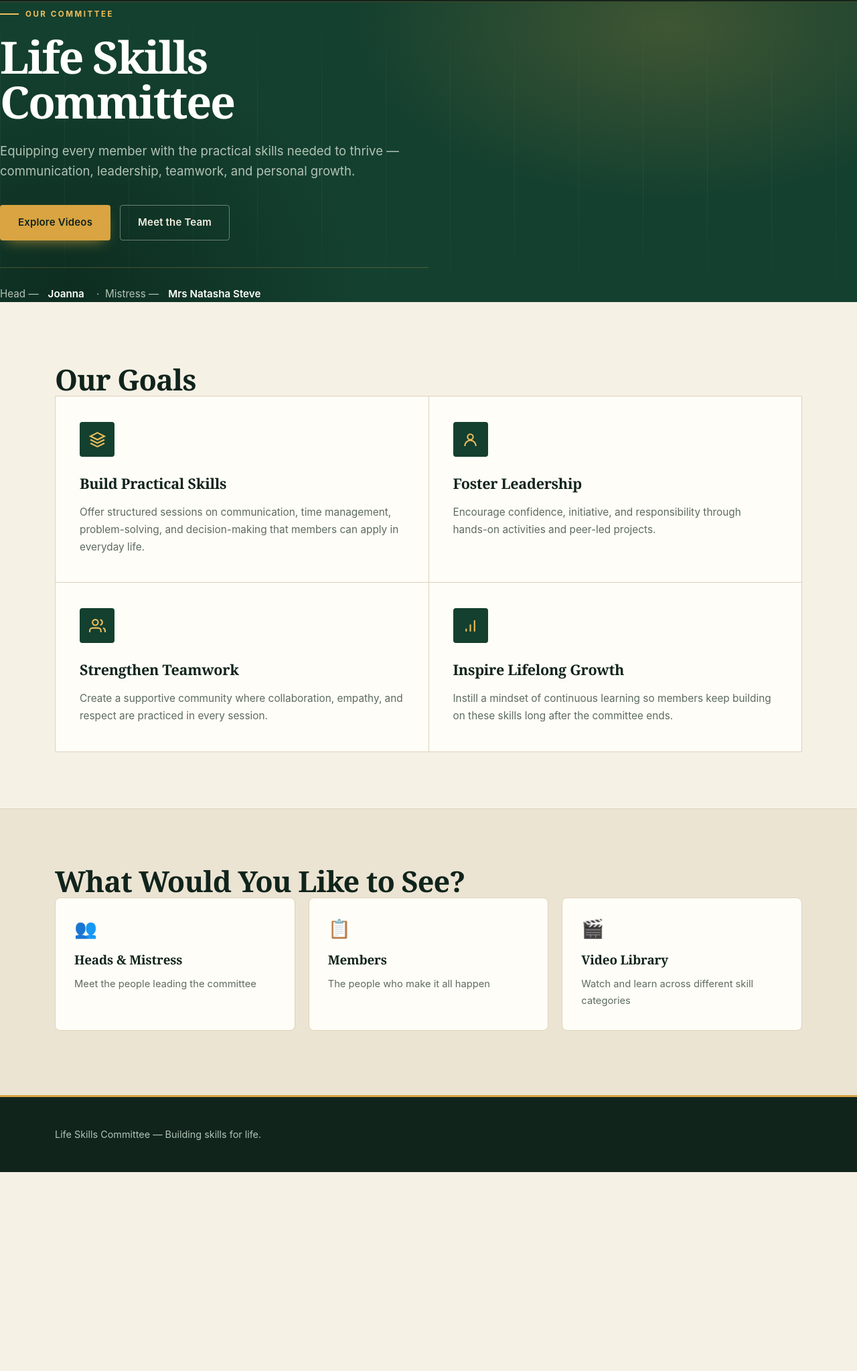
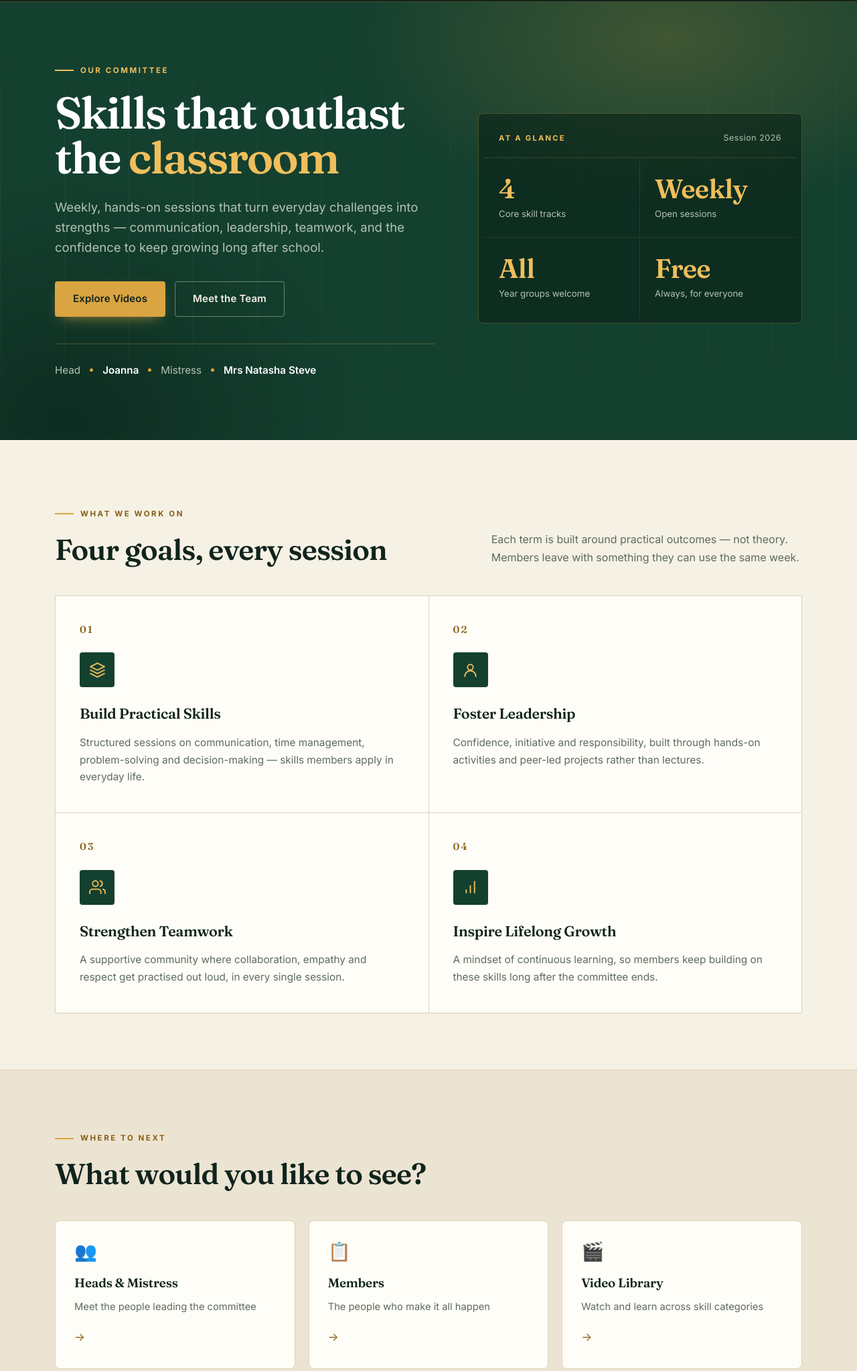
Before and after one commit to CoderGamerUnknow/Life-Skills-Comitties, a website: page public/index.html in a window 1280 px wide. Shown: the part 65-2112 px from the top of the page at 67% size. Before the commit the page ends 1815 px from the top, so only its background shows below. Drawn offline with Linux system fonts and the light colour scheme.

Commit message:
Fix navigation by linking to the deployed .html pages
The live deploy serves public/ statically with a catch-all fallback to
index.html, so every clean path (/members, /about, /videos, /admin) rendered
the home page and each nav link led back to it. Internal links now point at
the actual .html files, which the host serves directly. Also brings the pages
in line with the site's updated design (fonts, hero, goals and quick-link
markup, and per-page meta descriptions).

🤖 Generated with Codebuff
Co-Authored-By: Codebuff <noreply@codebuff.com>

```diff
--- a/public/about.html
+++ b/public/about.html
@@ -3,7 +3,14 @@
 <head>
   <meta charset="UTF-8" />
   <meta name="viewport" content="width=device-width, initial-scale=1.0" />
+  <meta name="description" content="Meet the Head and Mistress leading the Life Skills Committee." />
   <title>Heads & Mistress — Life Skills Committee</title>
+  <link rel="preconnect" href="https://fonts.googleapis.com" />
+  <link rel="preconnect" href="https://fonts.gstatic.com" crossorigin />
+  <link
+    href="https://fonts.googleapis.com/css2?family=Fraunces:opsz,wght@9..144,400;9..144,600;9..144,700&family=Inter:wght@400;500;600;700&display=swap"
+    rel="stylesheet"
+  />
   <link rel="stylesheet" href="css/style.css" />
 </head>
 <body>
@@ -14,10 +21,10 @@
     </div>
     <div class="nav-links">
       <a href="/" class="nav-link">Home</a>
-      <a href="about" class="nav-link active">Heads & Mistress</a>
-      <a href="members" class="nav-link">Members</a>
-      <a href="videos" class="nav-link">Video Library</a>
-      <a href="admin" class="nav-link admin-link">Admin</a>
+      <a href="/about.html" class="nav-link active">Heads & Mistress</a>
+      <a href="/members.html" class="nav-link">Members</a>
+      <a href="/videos.html" class="nav-link">Video Library</a>
+      <a href="/admin.html" class="nav-link admin-link">Admin</a>
     </div>
   </nav>
 
--- a/public/index.html
+++ b/public/index.html
@@ -3,7 +3,14 @@
 <head>
   <meta charset="UTF-8" />
   <meta name="viewport" content="width=device-width, initial-scale=1.0" />
+  <meta name="description" content="Life Skills Committee — practical sessions on communication, leadership, teamwork and personal growth." />
   <title>Life Skills Committee</title>
+  <link rel="preconnect" href="https://fonts.googleapis.com" />
+  <link rel="preconnect" href="https://fonts.gstatic.com" crossorigin />
+  <link
+    href="https://fonts.googleapis.com/css2?family=Fraunces:opsz,wght@9..144,400;9..144,600;9..144,700&family=Inter:wght@400;500;600;700&display=swap"
+    rel="stylesheet"
+  />
   <link rel="stylesheet" href="css/style.css" />
 </head>
 <body>
@@ -15,42 +22,87 @@
     </div>
     <div class="nav-links">
       <a href="/" class="nav-link active">Home</a>
-      <a href="about" class="nav-link">Heads & Mistress</a>
-      <a href="members" class="nav-link">Members</a>
-      <a href="videos" class="nav-link">Video Library</a>
-      <a href="admin" class="nav-link admin-link">Admin</a>
+      <a href="/about.html" class="nav-link">Heads &amp; Mistress</a>
+      <a href="/members.html" class="nav-link">Members</a>
+      <a href="/videos.html" class="nav-link">Video Library</a>
+      <a href="/admin.html" class="nav-link admin-link">Admin</a>
     </div>
   </nav>
 
-  <!-- Hero / intro -->
+  <!-- Hero -->
   <header class="hero">
+    <div class="section-inner">
+      <div class="hero-inner">
         <div class="hero-content">
           <span class="eyebrow">Our Committee</span>
-      <h1>Life Skills Committee</h1>
+          <h1>Skills that outlast the <em>classroom</em></h1>
           <p class="hero-sub">
-        Equipping every member with the practical skills needed to thrive —
-        communication, leadership, teamwork, and personal growth.
+            Weekly, hands-on sessions that turn everyday challenges into
+            strengths — communication, leadership, teamwork, and the confidence
+            to keep growing long after school.
           </p>
           <div class="hero-cta">
-        <a href="videos" class="btn btn-primary">Explore Videos</a>
-        <a href="about" class="btn btn-secondary">Meet the Team</a>
+            <a href="/videos.html" class="btn btn-primary">Explore Videos</a>
+            <a href="/about.html" class="btn btn-secondary">Meet the Team</a>
           </div>
           <p class="hero-leaders">
-        Head &mdash; <strong>Joanna</strong> &nbsp;&middot;&nbsp; Mistress &mdash;
+            <span>Head</span>
+            <span class="leader-dot"></span>
+            <strong>Joanna</strong>
+            <span class="leader-dot"></span>
+            <span>Mistress</span>
+            <span class="leader-dot"></span>
             <strong>Mrs Natasha Steve</strong>
           </p>
         </div>
-    <div class="hero-accent"></div>
+
+        <aside class="hero-panel" aria-label="Committee at a glance">
+          <div class="hero-panel-head">
+            <span>At a Glance</span>
+            <small>Session 2026</small>
+          </div>
+          <div class="hero-stats">
+            <div class="hero-stat">
+              <b>4</b>
+              <span>Core skill tracks</span>
+            </div>
+            <div class="hero-stat">
+              <b>Weekly</b>
+              <span>Open sessions</span>
+            </div>
+            <div class="hero-stat">
+              <b>All</b>
+              <span>Year groups welcome</span>
+            </div>
+            <div class="hero-stat">
+              <b>Free</b>
+              <span>Always, for everyone</span>
+            </div>
+          </div>
+        </aside>
+      </div>
+    </div>
   </header>
 
-  <!-- Goals section -->
+  <!-- Goals -->
   <section class="goals-section">
     <div class="section-inner">
-      <h2 class="section-title">Our Goals</h2>
+      <div class="section-head">
+        <div>
+          <span class="eyebrow">What we work on</span>
+          <h2 class="section-title">Four goals, every session</h2>
+        </div>
+        <p>
+          Each term is built around practical outcomes — not theory. Members
+          leave with something they can use the same week.
+        </p>
+      </div>
+
       <div class="goals-grid">
-        <div class="goal-card">
+        <article class="goal-card">
+          <span class="goal-num">01</span>
           <div class="goal-icon">
-            <svg viewBox="0 0 24 24" fill="none" stroke="currentColor" stroke-width="2">
+            <svg viewBox="0 0 24 24" fill="none" stroke="currentColor" stroke-width="1.8" stroke-linecap="round" stroke-linejoin="round">
               <path d="M12 2L2 7l10 5 10-5-10-5z"/>
               <path d="M2 17l10 5 10-5"/>
               <path d="M2 12l10 5 10-5"/>
@@ -58,27 +110,31 @@
           </div>
           <h3>Build Practical Skills</h3>
           <p>
-            Offer structured sessions on communication, time management,
-            problem-solving, and decision-making that members can apply
-            in everyday life.
+            Structured sessions on communication, time management,
+            problem-solving and decision-making — skills members apply in
+            everyday life.
           </p>
-        </div>
-        <div class="goal-card">
+        </article>
+
+        <article class="goal-card">
+          <span class="goal-num">02</span>
           <div class="goal-icon">
-            <svg viewBox="0 0 24 24" fill="none" stroke="currentColor" stroke-width="2">
+            <svg viewBox="0 0 24 24" fill="none" stroke="currentColor" stroke-width="1.8" stroke-linecap="round" stroke-linejoin="round">
               <circle cx="12" cy="8" r="4"/>
               <path d="M20 21a8 8 0 1 0-16 0"/>
             </svg>
           </div>
           <h3>Foster Leadership</h3>
           <p>
-            Encourage confidence, initiative, and responsibility through
-            hands-on activities and peer-led projects.
+            Confidence, initiative and responsibility, built through
+            hands-on activities and peer-led projects rather than lectures.
           </p>
-        </div>
-        <div class="goal-card">
+        </article>
+
+        <article class="goal-card">
+          <span class="goal-num">03</span>
           <div class="goal-icon">
-            <svg viewBox="0 0 24 24" fill="none" stroke="currentColor" stroke-width="2">
+            <svg viewBox="0 0 24 24" fill="none" stroke="currentColor" stroke-width="1.8" stroke-linecap="round" stroke-linejoin="round">
               <path d="M17 21v-2a4 4 0 0 0-4-4H5a4 4 0 0 0-4 4v2"/>
               <circle cx="9" cy="7" r="4"/>
               <path d="M23 21v-2a4 4 0 0 0-3-3.87"/>
@@ -87,13 +143,15 @@
           </div>
           <h3>Strengthen Teamwork</h3>
           <p>
-            Create a supportive community where collaboration, empathy,
-            and respect are practiced in every session.
+            A supportive community where collaboration, empathy and respect
+            get practised out loud, in every single session.
           </p>
-        </div>
-        <div class="goal-card">
+        </article>
+
+        <article class="goal-card">
+          <span class="goal-num">04</span>
           <div class="goal-icon">
-            <svg viewBox="0 0 24 24" fill="none" stroke="currentColor" stroke-width="2">
+            <svg viewBox="0 0 24 24" fill="none" stroke="currentColor" stroke-width="1.8" stroke-linecap="round" stroke-linejoin="round">
               <path d="M12 20V10"/>
               <path d="M18 20V4"/>
               <path d="M6 20v-4"/>
@@ -101,10 +159,10 @@
           </div>
           <h3>Inspire Lifelong Growth</h3>
           <p>
-            Instill a mindset of continuous learning so members keep
-            building on these skills long after the committee ends.
+            A mindset of continuous learning, so members keep building on
+            these skills long after the committee ends.
           </p>
-        </div>
+        </article>
       </div>
     </div>
   </section>
@@ -112,22 +170,30 @@
   <!-- Quick links -->
   <section class="links-section">
     <div class="section-inner">
-      <h2 class="section-title">What Would You Like to See?</h2>
+      <div class="section-head">
+        <div>
+          <span class="eyebrow">Where to next</span>
+          <h2 class="section-title">What would you like to see?</h2>
+        </div>
+      </div>
       <div class="links-grid">
-        <a href="about" class="link-card">
+        <a href="/about.html" class="link-card">
           <span class="link-icon">👥</span>
-          <span class="link-label">Heads & Mistress</span>
+          <span class="link-label">Heads &amp; Mistress</span>
           <span class="link-desc">Meet the people leading the committee</span>
+          <span class="link-arrow" aria-hidden="true">→</span>
         </a>
-        <a href="members" class="link-card">
+        <a href="/members.html" class="link-card">
           <span class="link-icon">📋</span>
           <span class="link-label">Members</span>
           <span class="link-desc">The people who make it all happen</span>
+          <span class="link-arrow" aria-hidden="true">→</span>
         </a>
-        <a href="videos" class="link-card">
+        <a href="/videos.html" class="link-card">
           <span class="link-icon">🎬</span>
           <span class="link-label">Video Library</span>
-          <span class="link-desc">Watch and learn across different skill categories</span>
+          <span class="link-desc">Watch and learn across skill categories</span>
+          <span class="link-arrow" aria-hidden="true">→</span>
         </a>
       </div>
     </div>
@@ -135,7 +201,8 @@
 
   <footer class="site-footer">
     <div class="section-inner footer-inner">
-      <p>Life Skills Committee &mdash; Building skills for life.</p>
+      <p class="footer-brand">Life Skills Committee</p>
+      <p>Building skills for life.</p>
     </div>
   </footer>
 
```
Also changed, not shown: public/admin.html (+11 -4 lines), public/members.html (+11 -4 lines), public/videos.html (+11 -4 lines). Lines whose indentation alone changed are shown as unchanged.
